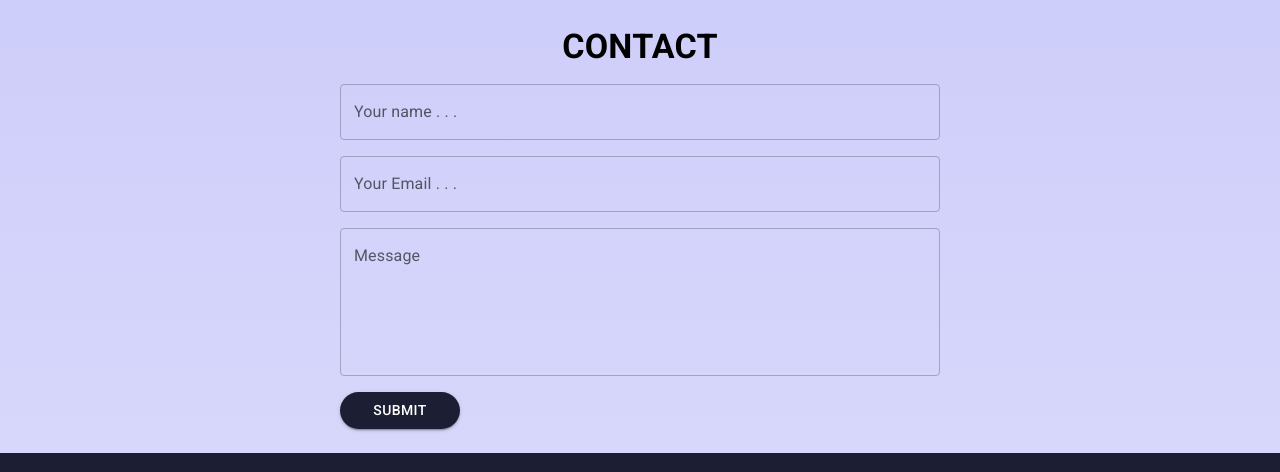
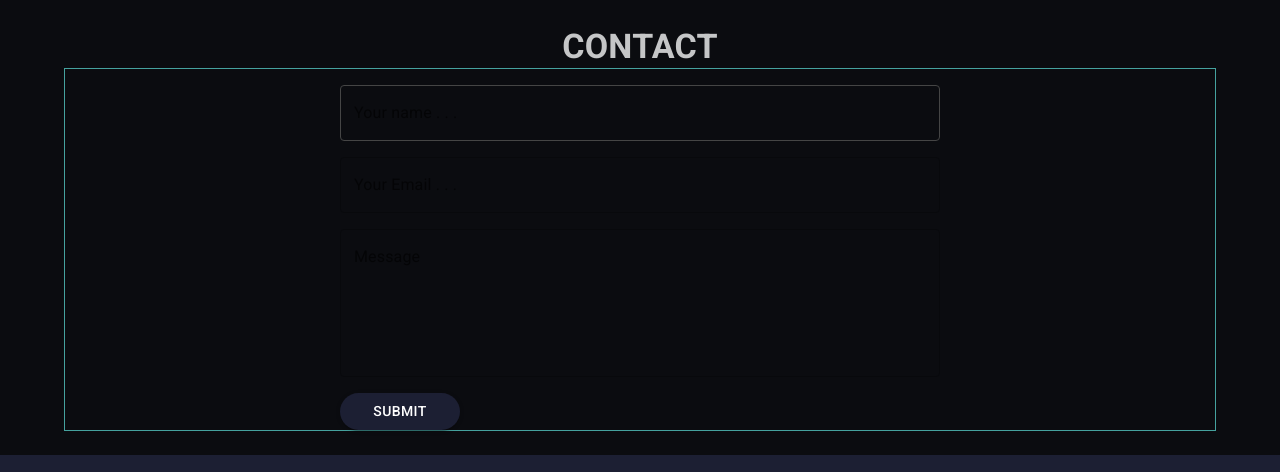
Before and after one commit to pratikpun/pratikpun, a React (Create React App) app: page / in a window 1280 px wide. Shown: the part 2411-2883 px from the top of the page. Built offline with nearby package versions, Linux system fonts and the light colour scheme.

Commit message:
changed the overall styling, need to add THEME, and update contact section

```diff
--- a/src/components/About.jsx
+++ b/src/components/About.jsx
@@ -18,6 +18,7 @@ const About = () => {
         sx={{
           backgroundColor: "transparent",
           // #DADAF3
+          color: "#C5C6C7",
           padding: 2,
           border: "rounded",
           mb: 5,
--- a/src/components/Banner.jsx
+++ b/src/components/Banner.jsx
@@ -44,7 +44,7 @@ const Banner = () => {
               minHeight: isMobile ? 250 : 350,
               margin: "auto",
               border: 3,
-              borderColor: "black",
+              borderColor: "#45A29E",
             }}
           />
         </Box>
@@ -58,7 +58,7 @@ const Banner = () => {
         >
           <Typography
             variant="h4"
-            sx={{ fontWeight: "bold", color: "#1C1F33" }}
+            sx={{ fontWeight: "bold", color: "#45A29E" }}
           >
             👋🏽 HI, I'M{" "}
           </Typography>
@@ -67,7 +67,7 @@ const Banner = () => {
             component="span"
             sx={{
               fontWeight: "bold",
-              color: "teal",
+              color: "#66FCF1",
               textDecoration: "underline",
               lineHeight: 1.5,
             }}
--- a/src/components/Contact.jsx
+++ b/src/components/Contact.jsx
@@ -8,6 +8,7 @@ import {
   useTheme,
 } from "@mui/material";
 import { useState } from "react";
+import "./styles.css";
 
 const Contact = () => {
   const theme = useTheme();
@@ -22,9 +23,14 @@ const Contact = () => {
     message: "",
   });
   const [submit, setSubmit] = useState(false);
+  const emailRegEx =
+    /[a-z0-9!#$%&'*+/=?^_`{|}~-]+(?:\.[a-z0-9!#$%&'*+/=?^_`{|}~-]+)*@(?:[a-z0-9](?:[a-z0-9-]*[a-z0-9])?\.)+[a-z0-9](?:[a-z0-9-]*[a-z0-9])?/g;
 
+  const validateEmailREGEXP = emailRegEx.test(contactObject.email);
+  // Handle changes in input fields
   const handleChange = (e) => {
     const { name, value } = e.target;
+
     if (name === "name") {
       if (value !== "") {
         setIsTypingName(true);
@@ -32,7 +38,6 @@ const Contact = () => {
         setIsTypingName(false);
       }
     }
-
     if (name === "email") {
       if (value !== "") {
         setIsTypingEmail(true);
@@ -45,14 +50,23 @@ const Contact = () => {
       return { ...previousInfo, [name]: value };
     });
   };
+
+  // Handle submit button
+  // validate all input fields
   const handleSubmit = (e) => {
     e.preventDefault();
-    setSubmit(true);
+    setSubmit(false);
+    // if empty, set validation error to true
+    if (contactObject.name !== "") setValidateName(true);
+    if (contactObject.email !== "") setValidateEmail(true);
 
-    if (contactObject.name === "") setValidateName(true);
-    if (contactObject.email === "") setValidateEmail(true);
-
-    console.log(`submitted, ${JSON.stringify(contactObject)}`);
+    //  Only submit if name and email is validated
+    // if (validateEmailREGEXP && validateName) {
+    if (validateEmail && validateName) {
+      console.log(`submitted, ${JSON.stringify(contactObject)}`);
+    } else {
+      console.log(`Error, could not submit`);
+    }
   };
   return (
     <>
@@ -69,8 +83,8 @@ const Contact = () => {
       <form onSubmit={handleSubmit}>
         <Box
           sx={{
-            // border: 1,
-            borderColor: "red",
+            border: 1,
+            borderColor: "#45A29E",
           }}
         >
           <Box
@@ -87,9 +101,28 @@ const Contact = () => {
               onChange={handleChange}
               variant="outlined"
               label="Your name . . ."
+              className="input-field"
               sx={{
                 width: "100%",
                 mt: 2,
+                color: "white",
+              }}
+              InputLabelProps={{
+                classes: {
+                  root: "inputLabel",
+                  focused: "inputLabel",
+                },
+              }}
+              InputProps={{
+                // sx: {
+                //   color: "white",
+                //   paddingLeft: "15px",
+                //   fontSize: "20px",
+                //   color: "white",
+                // },
+                classes: {
+                  notchedOutline: "input-border",
+                },
               }}
             />
             {validateName && !isTypingName && (
@@ -99,7 +132,7 @@ const Contact = () => {
             )}
 
             <TextField
-              type="email"
+              type="text"
               name="email"
               value={contactObject.email}
               onChange={handleChange}
@@ -107,6 +140,13 @@ const Contact = () => {
               label="Your Email . . ."
               sx={{ mt: 2, width: "100%" }}
             />
+            {/* {validateEmailREGEXP && !isTypingEmail ? (
+              <></>
+            ) : (
+              <Alert severity="error" sx={{ mt: 1 }}>
+                Please enter a valid email!
+              </Alert>
+            )} */}
             {validateEmail && !isTypingEmail && (
               <Alert severity="error" sx={{ mt: 1 }}>
                 Please enter your email
--- a/src/components/NavBar.jsx
+++ b/src/components/NavBar.jsx
@@ -25,7 +25,7 @@ export default function ResponsiveAppBar() {
     <Box sx={{ flexGrow: 1 }}>
       <AppBar
         position="fixed"
-        sx={{ backgroundColor: "#1C1F33", px: 1, top: 0 }}
+        sx={{ backgroundColor: "#0b0c10", px: 1, top: 0, color: "#66FCF1" }}
       >
         <Toolbar>
           <Typography variant="h6" component="div" sx={{ flexGrow: 1 }}>
--- /dev/null
+++ b/src/components/styles.css
@@ -0,0 +1,11 @@
+.input-field {
+  border: "1px solid white";
+}
+
+.input-border {
+  border-color: #454545 !important;
+}
+
+.inputLabel {
+  color: "white" !important;
+}
--- a/src/index.css
+++ b/src/index.css
@@ -3,11 +3,14 @@ body {
   padding: 0;
   box-sizing: border-box;
   font-family: "Roboto", "Helvetica Neue", Helvetica, Arial;
-  background-image: linear-gradient(
+  /* background-image: linear-gradient(
     rgba(0, 0, 230, 0.4),
-    /* rgba(0, 0, 230, 0.05), */ /* rgba(0, 0, 230, 0.25) */
+    rgba(0, 0, 230, 0.05), */ /* rgba(0, 0, 230, 0.25)
       rgba(0, 0, 230, 0.15)
   );
+  */
+  background-color: #0b0c10;
+  color: #c5c6c7;
   animation: fadeInAnimation ease 5s;
   animation-iteration-count: 1;
   animation-fill-mode: forwards;
```
